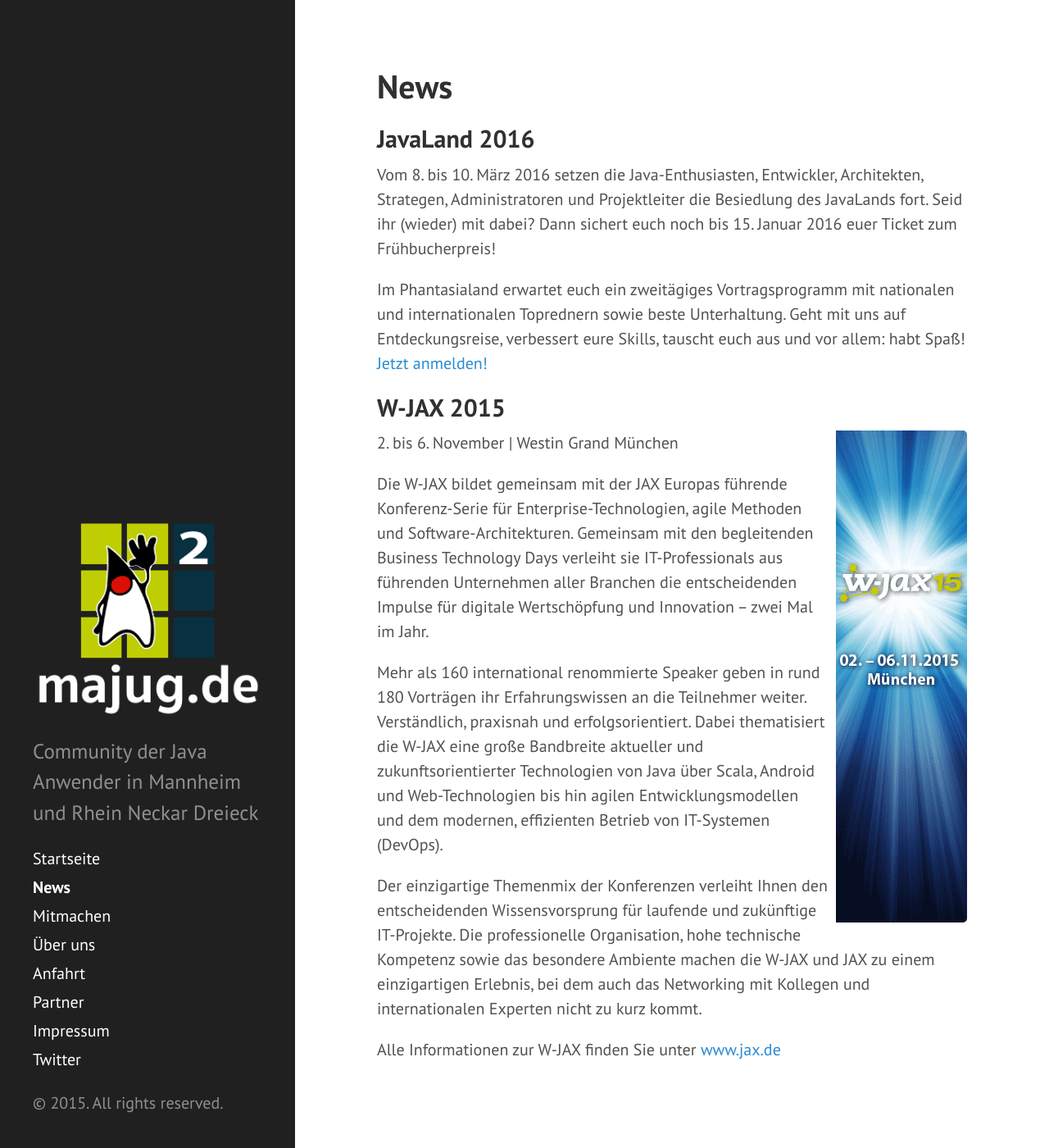
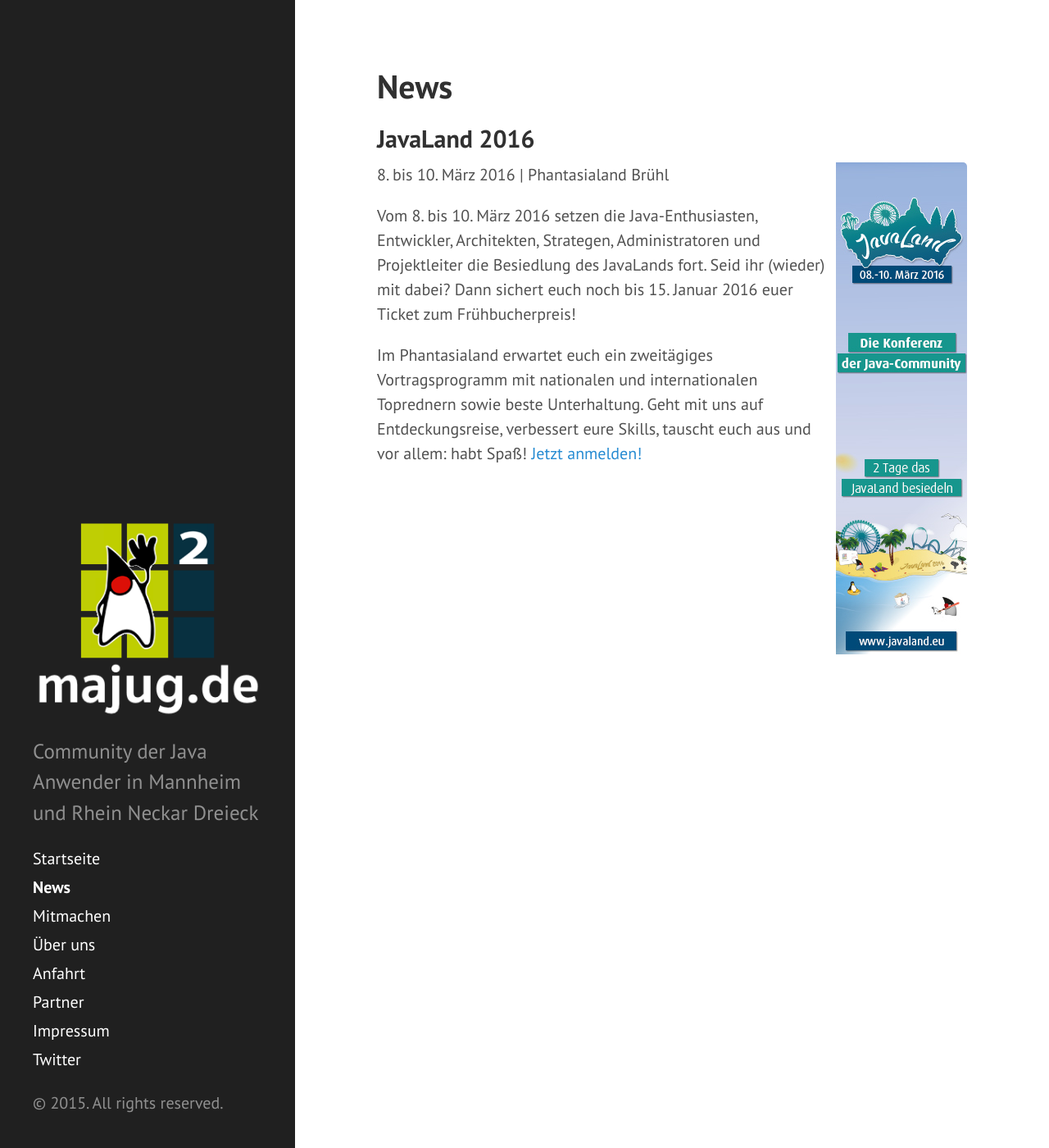
Before and after one commit to majug/majug.github.io, a Jekyll site: the page built from news.md, in a window 1280 px wide and 1400 px high. Shown: the whole window at 82% size. Built offline with Jekyll 4.4.1, drawn with Linux system fonts in a browser that asks for light colours; Markdown is read by kramdown in place of the engine named in the settings.

Commit message:
added javaland banner

```diff
--- a/news.md
+++ b/news.md
@@ -6,20 +6,10 @@
 
 ## JavaLand 2016
 
+<a href="http://www.javaland.eu/go/jug/"><img src="/public/img/javaland_2016.jpg" style="float:right; padding-left:10px;" /></a>
+8\. bis 10. März 2016 | Phantasialand Brühl
+
 Vom 8. bis 10. März 2016 setzen die Java-Enthusiasten, Entwickler, Architekten, Strategen, Administratoren und Projektleiter die Besiedlung des JavaLands fort. Seid ihr (wieder) mit dabei? Dann sichert euch noch bis 15. Januar 2016 euer Ticket zum Frühbucherpreis!
 
 Im Phantasialand erwartet euch ein zweitägiges Vortragsprogramm mit nationalen und internationalen Toprednern sowie beste Unterhaltung. Geht mit uns auf Entdeckungsreise, verbessert eure Skills, tauscht euch aus und vor allem: habt Spaß!
 [Jetzt anmelden!](http://www.javaland.eu/go/jug/)
-
-## W-JAX 2015
-
-<a href="http://www.jax.de/"><img src="/public/img/wjax_2015.gif" style="float:right; padding-left:10px;" /></a>
-2\. bis 6. November | Westin Grand München
-
-Die W-JAX bildet gemeinsam mit der JAX Europas führende Konferenz-Serie für Enterprise-Technologien, agile Methoden und Software-Architekturen. Gemeinsam mit den begleitenden Business Technology Days verleiht sie IT-Professionals aus führenden Unternehmen aller Branchen die entscheidenden Impulse für digitale Wertschöpfung und Innovation – zwei Mal im Jahr.
-
-Mehr als 160 international renommierte Speaker geben in rund 180 Vorträgen ihr Erfahrungswissen an die Teilnehmer weiter. Verständlich, praxisnah und erfolgsorientiert. Dabei thematisiert die W-JAX eine große Bandbreite aktueller und zukunftsorientierter Technologien von Java über Scala, Android und Web-Technologien bis hin agilen Entwicklungsmodellen und dem modernen, effizienten Betrieb von IT-Systemen (DevOps).
-
-Der einzigartige Themenmix der Konferenzen verleiht Ihnen den entscheidenden Wissensvorsprung für laufende und zukünftige IT-Projekte. Die professionelle Organisation, hohe technische Kompetenz sowie das besondere Ambiente machen die W-JAX und JAX zu einem einzigartigen Erlebnis, bei dem auch das Networking mit Kollegen und internationalen Experten nicht zu kurz kommt.
-
-Alle Informationen zur W-JAX finden Sie unter [www.jax.de](http://www.jax.de/)
```
Also changed, not shown: public/img/javaland_2016.jpg (added).
